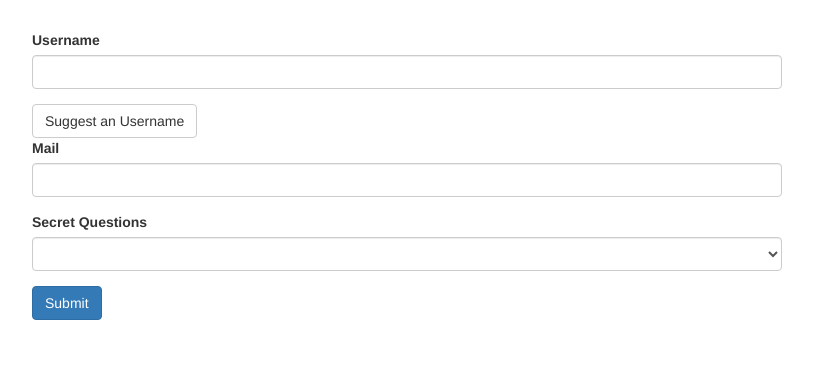
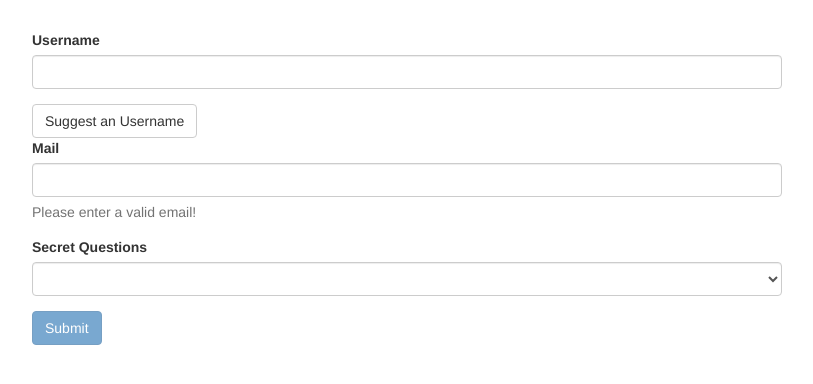
Before and after one commit to jonasdevries/ng-recap-forms-start, an Angular app: page / in a window 1280 px wide. Shown: the top 384 px of the page, without its empty margins (233-1046 px from the left). Built offline with nearby package versions, Linux system fonts and the light colour scheme.

Commit message:
ng initial validation with message

```diff
--- a/src/app/app.component.css
+++ b/src/app/app.component.css
@@ -1,3 +1,7 @@
 .container {
   margin-top: 30px;
 }
+
+.ng-invalid.ng-touched input {
+  border: 1px solid red;
+}
--- a/src/app/app.component.html
+++ b/src/app/app.component.html
@@ -8,6 +8,7 @@
             <input
               name="username"
               ngModel
+              required
               type="text"
               id="username"
               class="form-control">
@@ -18,9 +19,13 @@
             <input
               type="email"
               name="email"
+              required
+              email
               ngModel
+              #email="ngModel"
               id="email"
               class="form-control">
+            <span class="help-block" *ngIf="!email.valid">Please enter a valid email!</span>
           </div>
         </div>
         <div class="form-group">
@@ -34,7 +39,10 @@
             <option value="teacher">Your first teacher?</option>
           </select>
         </div>
-        <button class="btn btn-primary" type="submit">Submit</button>
+        <button
+          class="btn btn-primary"
+          type="submit"
+          [disabled]="!f.valid" >Submit</button>
       </form>
     </div>
   </div>
--- a/src/app/app.component.ts
+++ b/src/app/app.component.ts
@@ -18,7 +18,7 @@
   //   console.log(form);
   // }
 
-  onSubmit(){
+  onSubmit() {
     console.log(this.signupForm);
   }
 
```
